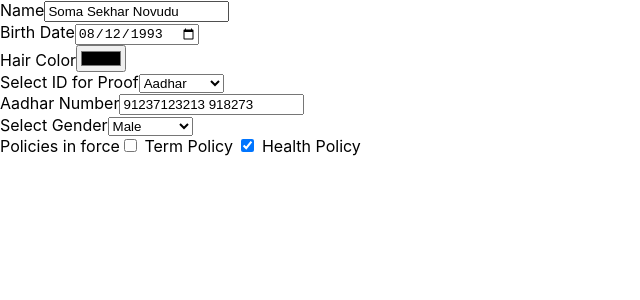
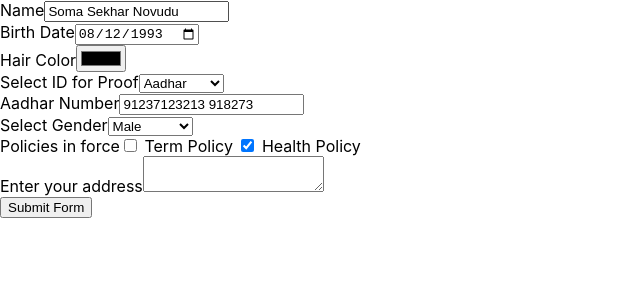
Before and after one commit to somasekharnovudu/dynamic-forms, a React (Create React App) app: page / in a window 1280 px wide. Shown: the top 300 px of the page, without its empty margins (0-640 px from the left). Built offline with nearby package versions, Linux system fonts and the light colour scheme.

Commit message:
Dynamic component created

```diff
--- a/src/components/Dform.js
+++ b/src/components/Dform.js
@@ -1,6 +1,7 @@
 import React, { useState } from 'react';
 import formJSON from './dform.json';
 import * as _ from 'lodash';
+import { Input, Select, RadioCheckGroup, Textarea } from './formComponents'
 
 const renderConditionalForm = (condForm, formValues, handleFormvalChange, parentVal) => {
     const renderVal = _.get(condForm, "renderVal", '');
@@ -20,45 +21,27 @@ const recurrsiveRenderer = (obj, formValues, handleFormvalChange) => {
     const formType = _.get(obj, 'type', '');
     if (formType == 'select') {
         return <div className="formContainer">
-            <div className="col-auto">
-                <label htmlFor={obj.id} class='form-label'>{obj.label}</label>
-                <select key={obj.name} name={obj.name} className='form-control' id={obj.id} multiple={obj.multi} onChange={({ target }) => handleFormvalChange(obj.name, target.value)} value={value}>
-                    <option selected disabled={value !== ''}> -- Select -- </option>
-                    {obj.options.map((optionObj) => <option key={optionObj.value} value={optionObj.value}>{optionObj.label}</option>)}
-                </select>
-            </div>
+            <Select handleFormvalChange={handleFormvalChange} formObj={obj} value={value} />
             {obj.conditionalElements && childElemrenderer(obj, formValues, handleFormvalChange)}
         </div>
     } else if (['text', 'password', 'email', 'number', 'color', 'range'].includes(formType)) {
         return <div className="formContainer">
-            <div className="col-auto">
-                <label htmlFor={obj.id} class='form-label'>{obj.label}</label>
-                <input type={formType} id={obj.id} className='form-control' value={value} name={obj.name} key={obj.name} onChange={({ target }) => handleFormvalChange(obj.name, target.value)} min={obj.min} max={obj.max} />
-            </div>
+            <Input handleFormvalChange={handleFormvalChange} formObj={obj} value={value} formType={formType}/>
             {obj.conditionalElements && childElemrenderer(obj, formValues, handleFormvalChange)}
         </div>
     } else if (['radio', 'checkbox'].includes(formType)) {
         return <div className="formContainer">
-            <div className="col-auto">
-                <label htmlFor={obj.id} class='form-label'>{obj.label}</label>
-                {obj.options.map((optionObj) => <span ><input className='form-check' type={formType} key={optionObj.value} name={obj.name} onChange={({ target }) => { handleFormvalChange(obj.name, target.checked, formType, optionObj.value) }} checked={value.includes(optionObj.value)} /> <label className="form-check-label">{optionObj.label}</label> </span>)}
-            </div>
+            <RadioCheckGroup handleFormvalChange={handleFormvalChange} formObj={obj} value={value} formType={formType}/>
             {obj.conditionalElements && childElemrenderer(obj, formValues, handleFormvalChange)}
         </div>
     } else if (formType === 'textarea') {
         return <div className="formContainer">
-            <div className="col-auto">
-                <label htmlFor={obj.id} class='form-label'>{obj.label}</label>
-                <textarea onChange={({ target }) => handleFormvalChange(obj.name, target.value)} name={obj.name}>{obj.value}</textarea>
-            </div>
+            <Textarea handleFormvalChange={handleFormvalChange} formObj={obj} value={value} formType={formType}/>
             {obj.conditionalElements && childElemrenderer(obj, formValues, handleFormvalChange)}
         </div >
     } else {
         return <div className="formContainer">
-            <div className="col-auto">
-                <label htmlFor={obj.id} class='form-label'>{obj.label}</label>
-                <input type={formType} id={obj.id} className='form-control' value={value} name={obj.name} key={obj.name} onChange={({ target }) => handleFormvalChange(obj.name, target.value)} />
-            </div>
+            <Input handleFormvalChange={handleFormvalChange} formObj={obj} value={value} formType={formType}/>
             {obj.conditionalElements && childElemrenderer(obj, formValues, handleFormvalChange)}
         </div>
     }
@@ -75,6 +58,8 @@ const Dform = (props) => {
         birthdate: '1993-08-12'
     }
     const [formValues, setFormValues] = useState({ ...testValObj });
+    const [formErrors, setFormErrors] = useState({});
+
     const handleFormvalChange = (name, value, isOptionField, optionValue) => {
         const formValObj = { ...formValues };
         if (!isOptionField) {
@@ -102,10 +87,15 @@ const Dform = (props) => {
         }
 
     }
+    const formSubmitHandler = () => {
+        const filledFormValues = { ...formValues };
+
+    }
 
     return (
         <div className="row g-3">
             {formJSON.map((formObj) => recurrsiveRenderer(formObj, formValues, handleFormvalChange))}
+            <button onClick={formSubmitHandler}>Submit Form</button>
         </div>
     )
 
--- a/src/components/dform.json
+++ b/src/components/dform.json
@@ -110,5 +110,10 @@
                 "value": "health_policy"
             }
         ]
+    },
+    {
+        "type": "textarea",
+        "name": "address",
+        "label": "Enter your address"
     }
 ]
--- /dev/null
+++ b/src/components/formComponents/Input.js
@@ -0,0 +1,12 @@
+import React from 'react';
+
+export default (props) => {
+    const { handleFormvalChange, formObj: obj, value, formType } = props;
+
+    return (
+        <div className="col-auto">
+            <label htmlFor={obj.id} className='form-label'>{obj.label}</label>
+            <input type={formType} id={obj.id} className='form-control' value={value} name={obj.name} key={obj.name} onChange={({ target }) => handleFormvalChange(obj.name, target.value)} min={obj.min} max={obj.max} placeholder={obj.placeholder} required />
+        </div>
+    )
+}
--- /dev/null
+++ b/src/components/formComponents/RadioCheckGroup.js
@@ -0,0 +1,12 @@
+import React from 'react';
+
+export default (props) => {
+    const { handleFormvalChange, formObj: obj, value, formType } = props;
+
+    return (
+        <div className="col-auto">
+            <label htmlFor={obj.id} className='form-label'>{obj.label}</label>
+            {obj.options.map((optionObj) => <span ><input className='form-check' type={formType} key={optionObj.value} name={obj.name} onChange={({ target }) => { handleFormvalChange(obj.name, target.checked, formType, optionObj.value) }} checked={value.includes(optionObj.value)} /> <label className="form-check-label">{optionObj.label}</label> </span>)}
+        </div>
+    )
+}
--- /dev/null
+++ b/src/components/formComponents/Select.js
@@ -0,0 +1,12 @@
+import React from 'react';
+
+export default (props) => {
+    const { handleFormvalChange, formObj: obj,value } = props;
+    return (<div className="col-auto">
+        <label htmlFor={obj.id} className='form-label'>{obj.label}</label>
+        <select key={obj.name} name={obj.name} className='form-control' id={obj.id} multiple={obj.multi} onChange={({ target }) => handleFormvalChange(obj.name, target.value)} value={value} required>
+            <option selected disabled={value !== ''}> -- Select -- </option>
+            {obj.options.map((optionObj) => <option key={optionObj.value} value={optionObj.value}>{optionObj.label}</option>)}
+        </select>
+    </div>)
+}
--- /dev/null
+++ b/src/components/formComponents/Textarea.js
@@ -0,0 +1,12 @@
+import React from 'react';
+
+export default (props) => {
+    const { handleFormvalChange, formObj: obj, value } = props;
+
+    return (
+        <div className="col-auto">
+            <label htmlFor={obj.id} className='form-label'>{obj.label}</label>
+            <textarea onChange={({ target }) => handleFormvalChange(obj.name, target.value)} name={obj.name}>{value}</textarea>
+        </div>
+    )
+}
--- /dev/null
+++ b/src/components/formComponents/index.js
@@ -0,0 +1,4 @@
+export { default as Input } from './Input';
+export { default as Select } from './Select';
+export { default as RadioCheckGroup } from './RadioCheckGroup';
+export { default as Textarea } from './Textarea';
```
